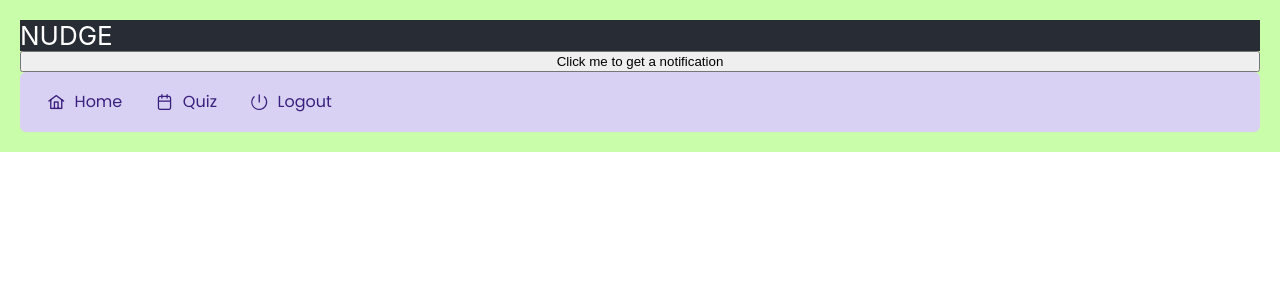
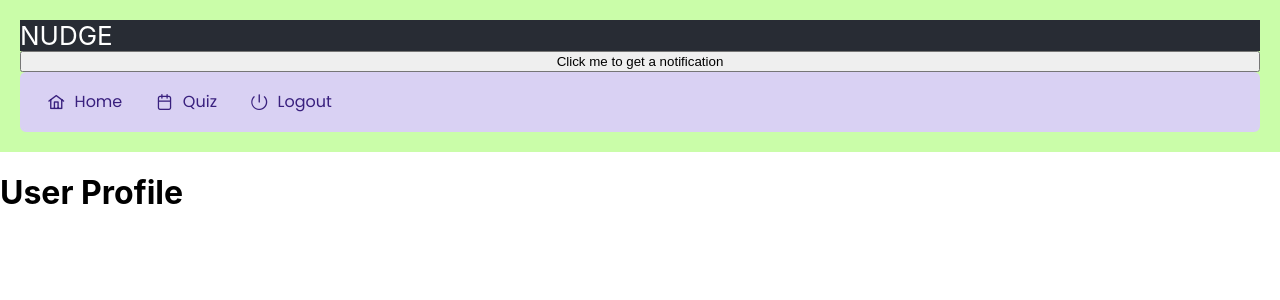
Before and after one commit to hungalunga/8-bit_NUDGE, a React (Create React App) app in the folder my-app/: page /profile in a window 1280 px wide. Shown: the top 300 px of the page. Built offline with nearby package versions, Linux system fonts and the light colour scheme.

Commit message:
personalised user profiles

```diff
--- a/my-app/src/Components/App.js
+++ b/my-app/src/Components/App.js
@@ -10,6 +10,7 @@ import "../theme.css";
 import { useState, useEffect } from "react";
 import { createClient } from "@supabase/supabase-js";
 import { Auth } from "@supabase/auth-ui-react";
+import UserProfile from "./UserProfile/UserProfile";
 // import { ThemeSupa } from "@supabase/auth-ui-shared";
 
 const supabase = createClient(
@@ -112,6 +113,7 @@ export default function App() {
         <Menubar className= "menubar" model={items} />
       </div>
       <Routes>
+        <Route path="/profile" element={<UserProfile />} />
         <Route path="/quiz" element={<MainQuiz />} />
         <Route path="/home" element={<Dashboard />} />
         <Route path="/daily-quiz" element={<PromptRandomGrab />} />
--- /dev/null
+++ b/my-app/src/Components/UserProfile/UserProfile.js
@@ -0,0 +1,10 @@
+
+
+
+export default function UserProfile() {
+    return (
+        <>
+            <h1>User Profile</h1>
+        </>
+    )
+}
```
